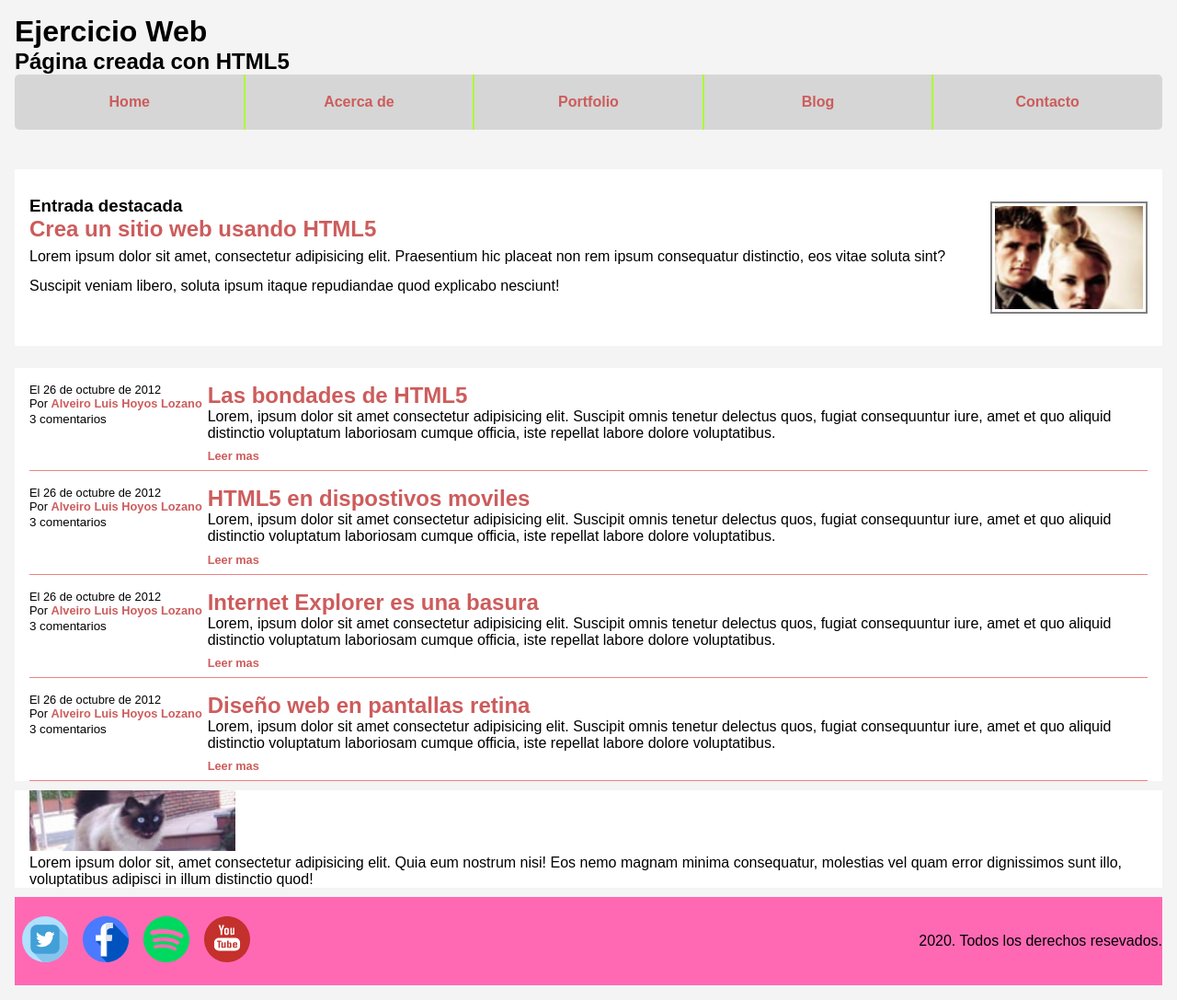
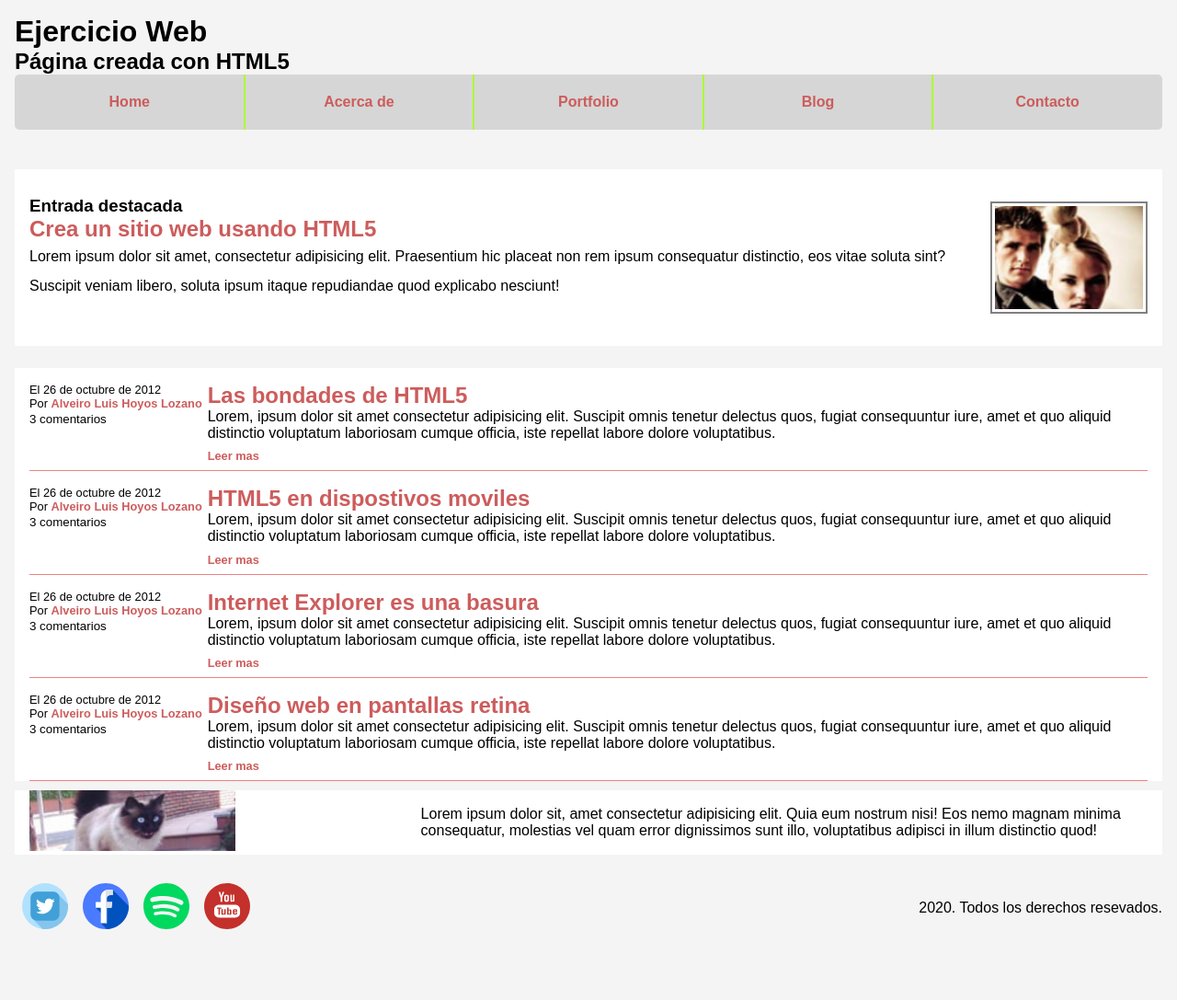
Before and after one commit to alveiro7/html-exercise, a plain HTML site: page index.html in a window 1280 px wide. Shown: the whole page at 92% size. After the commit the page ends 1051 px from the top, so only its background shows below. Drawn offline with Linux system fonts and the light colour scheme.

Commit message:
commit 💤 css

```diff
--- a/css/styles.css
+++ b/css/styles.css
@@ -46,8 +46,9 @@ body {
     background-color: indianred;
     color: white;
 }
+
 .footer {
-    background-color: hotpink;
+    background-color: #f4f4f4;
     height: 6rem;
     margin-top: auto;
 }
@@ -83,7 +84,6 @@ body {
     padding: .2rem;
     box-sizing: border-box;
     height: 122px;
-
 }
 
 
@@ -137,8 +137,20 @@ body {
 
 .cat {
     background-color: white;
+    display: flex;
+    align-items: center;
+    flex-flow: row wrap ;
     padding: 0 1em;
     margin: 10px auto;
+}
+
+.cat figure {
+    flex: 0 0 35%;
+}
+
+.cat aside {
+    flex: 1;
+
 }
 
 .footer {
```
Lines whose indentation alone changed are shown as unchanged.
